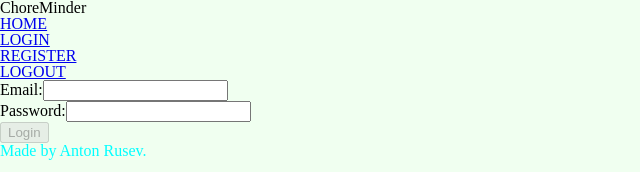
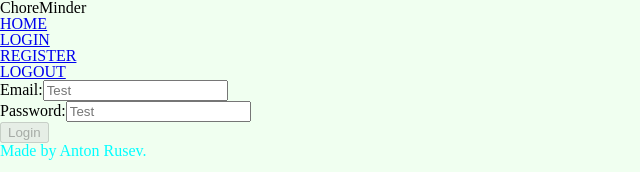
Before and after one commit to AntonRusev/Choreminder, a React (Vite) app: page /login in a window 1280 px wide. Shown: the top 172 px of the page, without its empty margins (0-640 px from the left). Built offline with nearby package versions, Linux system fonts and the light colour scheme.

Commit message:
implemented form validation for CreateChore

```diff
--- a/src/components/ChoreItem/ChoreItem.tsx
+++ b/src/components/ChoreItem/ChoreItem.tsx
@@ -33,7 +33,6 @@ export const ChoreItem = ({
                     <article>
                         <p>ID: {_id}</p>
                         <p>Name: {name}</p>
-                        <p>IMG: {img}</p>
                         <p>Repeat Time: {days} days</p>
                         <p>Start Date: : {startDate}</p>
                         <p>Hours Remaining: {hoursRemaining} </p>
--- a/src/components/CreateChore/CreateChore.tsx
+++ b/src/components/CreateChore/CreateChore.tsx
@@ -2,37 +2,66 @@ import { useContext } from "react";
 
 import { ChoreContext } from "../../contexts/ChoreContext";
 
+import { useForm } from '../../hooks/useForm';
+
 export const CreateChore = () => {
-    const { formValueChangeHandler, onChoreCreate } = useContext(ChoreContext);
+    const { onChoreCreate } = useContext(ChoreContext);
+
+    const { onSubmit, formValues, formErrors, disabled, formValueChangeHandler, validateForm } = useForm({
+        name: '',
+        days: '',
+    }, onChoreCreate);
 
     return (
         <main>
-            <form action="post" onSubmit={e => onChoreCreate(e)}>
+            <form action="post" onSubmit={e => onSubmit(e)}>
 
                 {/* Chore Name */}
                 <div>
                     <label htmlFor="name">Name:</label>
-                    <input type="text" id="name" name="name" onChange={formValueChangeHandler} />
+                    <input type="text"
+                        id="name"
+                        name="name"
+                        placeholder="Test"
+                        value={formValues.name}
+                        onChange={formValueChangeHandler}
+                        onBlur={validateForm}
+                    />
                 </div>
+
+                {/* Validation Error */}
+                <p>
+                    {(formErrors.name) ? `${formErrors.name}` : ''}
+                </p>
 
                 {/* Chore cycle timer */}
                 <div>
                     <label htmlFor="days">Days:</label>
-                    <input type="number" id="days" name="days" onChange={formValueChangeHandler} />
+                    <input type="number"
+                        id="days"
+                        name="days"
+                        placeholder="2"
+                        value={formValues.days}
+                        onChange={formValueChangeHandler}
+                        onBlur={validateForm}
+                    />
+
+                    {/* Validation Error */}
+                    <p>
+                        {(formErrors.days) ? `${formErrors.days}` : ''}
+                    </p>
                 </div>
 
                 {/* IMG link for picture @OPTIONAL */}
-                <div>
+                {/* <div>
                     <label htmlFor="img">Image URL (Optional)</label>
                     <input type="text" id="img" name="img" onChange={formValueChangeHandler} />
-                </div>
+                </div> */}
 
                 {/* Submit Button */}
-
                 <div>
-                    <input type="submit" value="Create" />
+                    <input type="submit" name='submit' value="Create" disabled={disabled} />
                 </div>
-
             </form>
         </main>
     );
--- a/src/components/Login/Login.tsx
+++ b/src/components/Login/Login.tsx
@@ -19,8 +19,17 @@ export const Login = () => {
                 {/* Email */}
                 <div>
                     <label htmlFor="email">Email:</label>
-                    <input type="text" id="email" name="email" value={formValues.email} onChange={formValueChangeHandler} onBlur={validateForm} />
+                    <input
+                        type="text"
+                        id="email"
+                        name="email"
+                        placeholder="Test"
+                        value={formValues.email}
+                        onChange={formValueChangeHandler}
+                        onBlur={validateForm}
+                    />
 
+                    {/* Validation Error */}
                     <p>
                         {(formErrors.email) ? `${formErrors.email}` : ''}
                     </p>
@@ -30,19 +39,26 @@ export const Login = () => {
                 {/* Password */}
                 <div>
                     <label htmlFor="password">Password:</label>
-                    <input type="password" id="password" name="password" value={formValues.password} onChange={formValueChangeHandler} onBlur={validateForm} />
+                    <input
+                        type="password"
+                        id="password"
+                        name="password"
+                        placeholder="Test"
+                        value={formValues.password}
+                        onChange={formValueChangeHandler}
+                        onBlur={validateForm}
+                    />
 
+                    {/* Validation Error */}
                     <p>
                         {(formErrors.password) ? `${formErrors.password}` : ''}
                     </p>
                 </div>
 
                 {/* Submit Button */}
-
                 <div>
                     <input type="submit" name='submit' value="Login" disabled={disabled} />
                 </div>
-
             </form>
         </main>
     );
--- a/src/contexts/ChoreContext.tsx
+++ b/src/contexts/ChoreContext.tsx
@@ -2,6 +2,7 @@ import { createContext, useContext, useEffect, useState } from "react";
 import { useNavigate } from "react-router-dom";
 
 import { AuthContext } from '../contexts/AuthContext';
+
 import * as choreService from '../services/choreService';
 
 export const ChoreContext = createContext({} as any);
@@ -10,7 +11,6 @@ export const ChoreProvider = ({
     children,
 }: any) => {
     const [chores, setChores] = useState([{}]);
-    const [formValues, setFormValues] = useState({} as any);
 
     const { auth } = useContext(AuthContext);
 
@@ -24,16 +24,9 @@ export const ChoreProvider = ({
         };
     }, [auth]);
 
-
-    // On filling the input fields - name, days, img
-
-    function formValueChangeHandler(e: any) {
-        setFormValues({ ...formValues, [e.target.name]: e.target.value });
-    };
-
     // On sending FORM input data
 
-    const onChoreCreate = async (e: any) => {
+    const onChoreCreate = async (e: any, formValues: any) => {
         e.preventDefault();
 
         const startDate: string = new Date().toString();
@@ -44,17 +37,16 @@ export const ChoreProvider = ({
         const newChore = await choreService.create(data)
 
         setChores([...chores, newChore]);
-        setFormValues({});
 
         navigate('/');
     };
 
     // Editing a Chore(Reseting the timer or turning it inactive)
 
-        const onEdit = async ( choreId: string, data: any) => {
+    const onEdit = async (choreId: string, data: any) => {
         const startDate: string = new Date().toString();
 
-            const result = await choreService.edit(choreId, {...data, startDate});
+        const result = await choreService.edit(choreId, { ...data, startDate });
 
         setChores(state => state.map((x: any) => x._id === data._id ? result : x));
 
@@ -72,7 +64,6 @@ export const ChoreProvider = ({
     };
 
     const choreContextValue: {} = {
-        formValueChangeHandler,
         onChoreCreate,
         onEdit,
         onDelete,
--- a/src/hooks/useForm.tsx
+++ b/src/hooks/useForm.tsx
@@ -5,14 +5,16 @@ import { useValidate } from "./useValidate";
 export const useForm = (initialValues: {}, onSubmitHandler: any) => {
     const [formValues, setFormValues] = useState(initialValues as any);
 
-    const { validateForm, formErrors, touched, disabled } = useValidate(formValues, initialValues);
+    const { validateForm, formErrors, disabled } = useValidate(formValues, initialValues);
 
+    // Getting form input
     function formValueChangeHandler(e: any) {
         const { name, value } = e.target;
 
         setFormValues({ ...formValues, [name]: value });
     };
 
+    //Submitting form
     const onSubmit = (e: any) => {
         e.preventDefault();
 
@@ -27,7 +29,6 @@ export const useForm = (initialValues: {}, onSubmitHandler: any) => {
         validateForm,
         formValues,
         formErrors,
-        touched,
         disabled
     };
 };
--- a/src/hooks/useValidate.tsx
+++ b/src/hooks/useValidate.tsx
@@ -54,6 +54,8 @@ export const useValidate = (originalValues: any, keys: any) => {
 
         if (name === 'name' && value === '') {
             setFormErrors({ ...formErrors, name: 'Name is required' });
+        } else if (name === 'name' && (value.length < 2)) {
+            setFormErrors({ ...formErrors, name: 'Name of chore must be minimum 2 characters long.' });
         } else if (name === 'name') {
             setFormErrors(removeError(formErrors, name));
         };
@@ -82,7 +84,6 @@ export const useValidate = (originalValues: any, keys: any) => {
     return {
         validateForm,
         formErrors,
-        touched,
         disabled,
     };
 };
```
Also changed, not shown: src/components/Register/Register.tsx (+10 -8 lines). Lines whose indentation alone changed are shown as unchanged.
